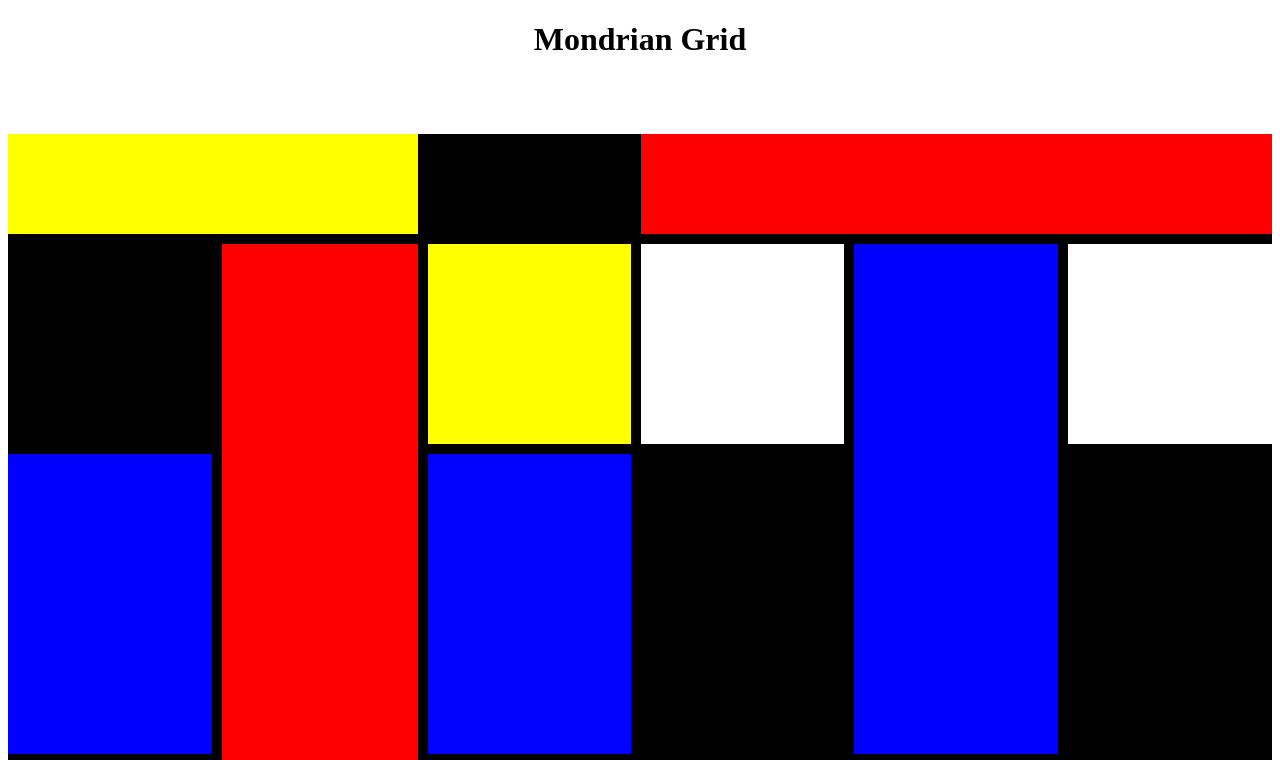
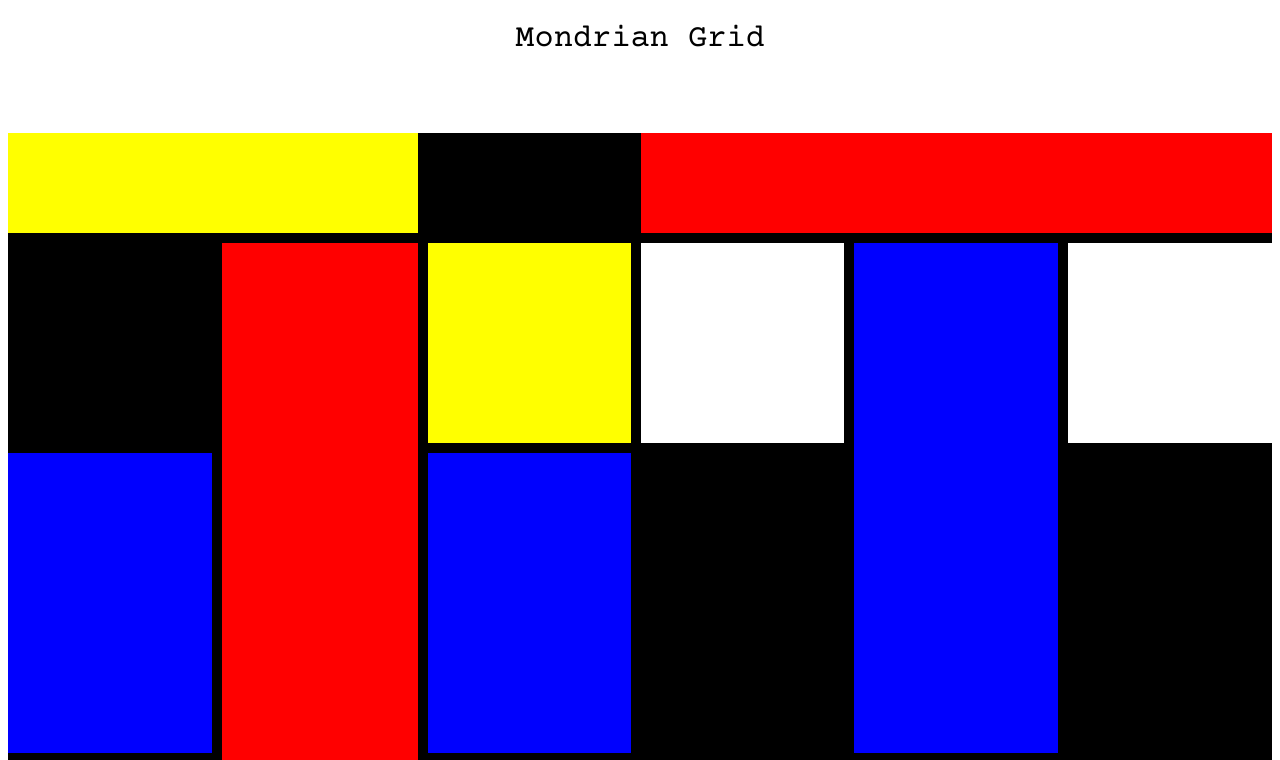
Before and after one commit to PatY138/Code-TL-Mondrian, a plain HTML site: page index.html in a window 1280 px wide. Shown: the top 760 px of the page. Drawn offline with nearby package versions, Linux system fonts and the light colour scheme.

Commit message:
Add files via upload

```diff
--- a/index.html
+++ b/index.html
@@ -4,9 +4,12 @@
         <meta charset="UTF-8">
         <title>Mondrian Site</title>
         <link rel="stylesheet" href="style.css">
+        <link rel="preconnect" href="https://fonts.googleapis.com">
+        <link rel="preconnect" href="https://fonts.gstatic.com" crossorigin>
+        <link href="https://fonts.googleapis.com/css2?family=Courier+Prime:ital,wght@0,400;0,700;1,400;1,700&family=Indie+Flower&display=swap" rel="stylesheet">
     </head>
     <body>
-        <h1>Mondrian Grid</h1>
+        <h1 class="courier-prime-regular">Mondrian Grid</h1>
         <br>
         <br>
         <br>
--- a/style.css
+++ b/style.css
@@ -93,3 +93,9 @@ h1{
 .changingbackground{
     animation: changeBackgroundColor 8s infinite;
 }
+
+.courier-prime-regular {
+  font-family: "Courier Prime", monospace;
+  font-weight: 400;
+  font-style: normal;
+}
```
